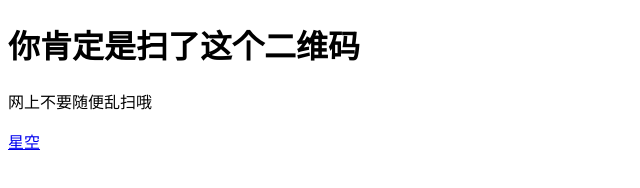
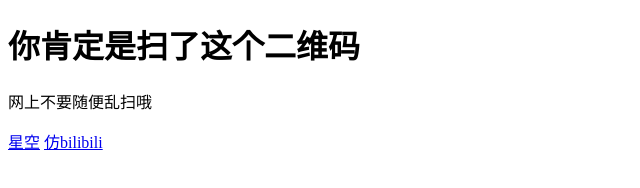
Before and after one commit to mdoe123/mdoe123.github.io, a plain HTML site: page index.html in a window 1280 px wide. Shown: the full height of the page, 0-640 px from the left. Drawn offline with Linux system fonts and the light colour scheme.

Commit message:
Update index.html

```diff
--- a/index.html
+++ b/index.html
@@ -5,6 +5,7 @@
   <h1>你肯定是扫了这个二维码</h1>
   <p>网上不要随便乱扫哦</p>
   <a href = "/sky.html">星空</a>
+  <a href = "/fbilibili/index.html">仿bilibili</a>
 </body>
     <audio
     autoplay="autoplay"
```
